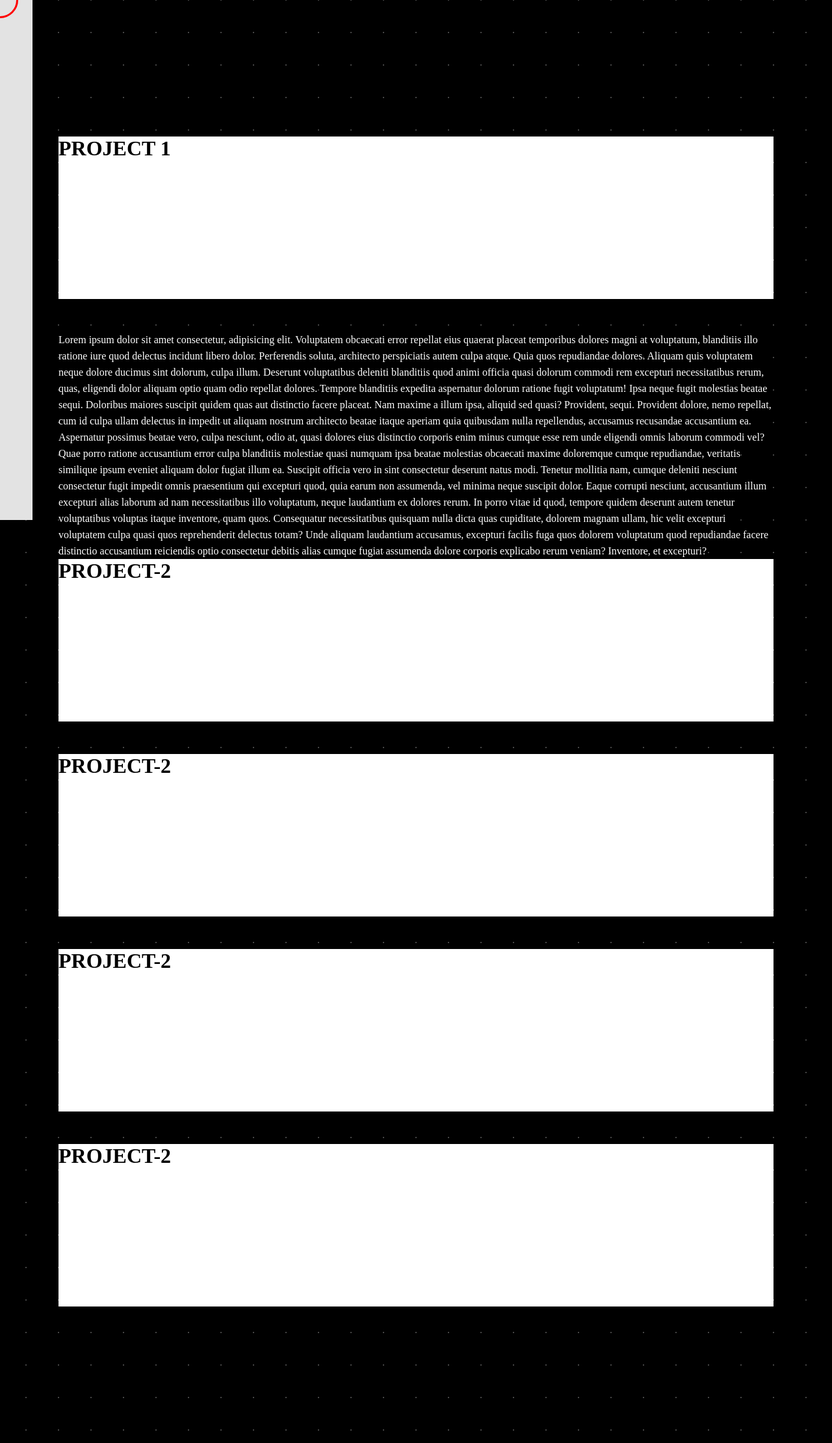
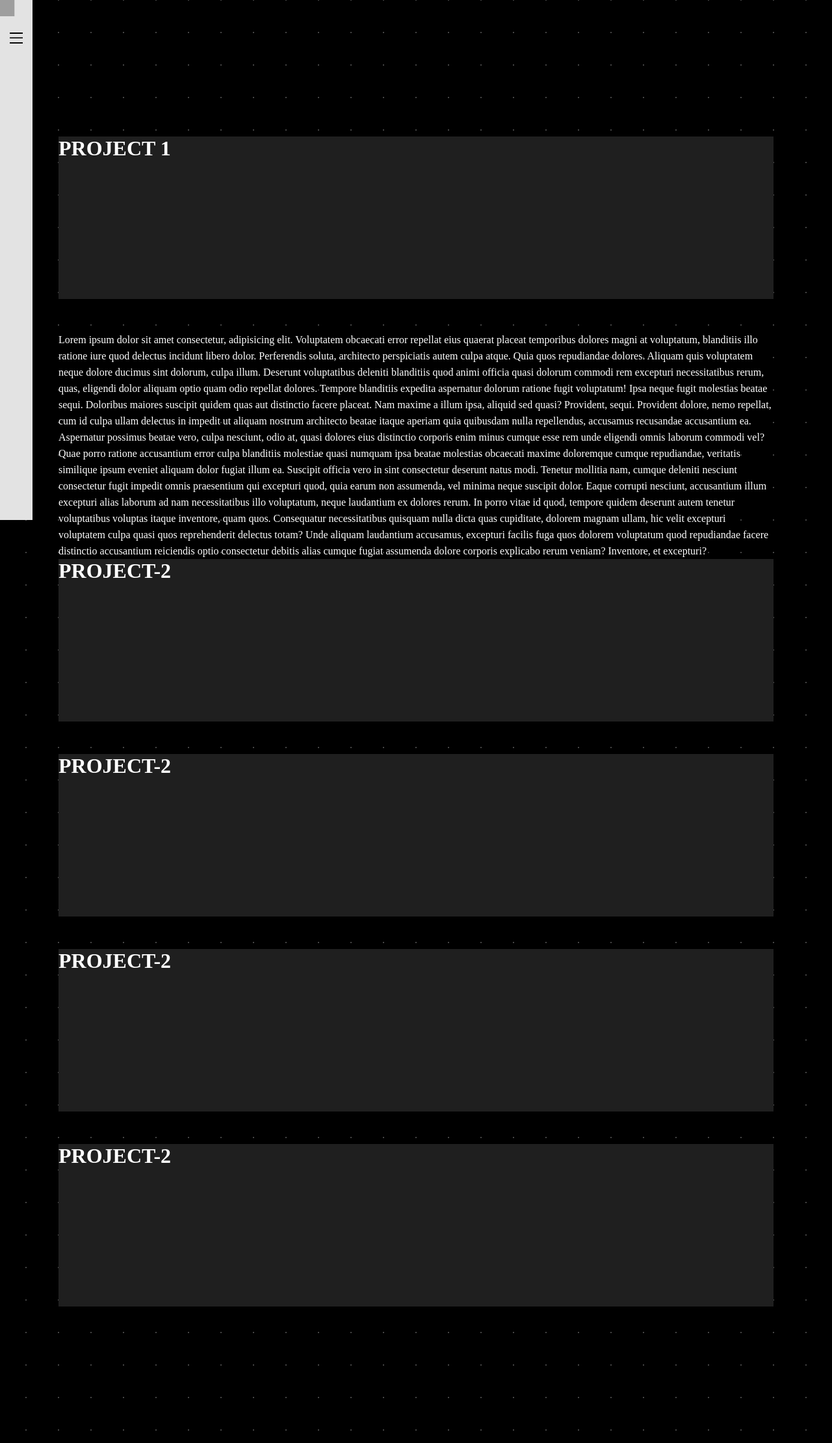
Before and after one commit to joeboylson/mb-portfolio, a PHP site: page / in a window 1280 px wide. Shown: the whole page at 65% size. Run offline with PHP 8.4, Linux system fonts and the light colour scheme.

Commit message:
added nav svg transitions; fixed cursor

```diff
--- a/index.html
+++ b/index.html
@@ -23,11 +23,36 @@
 
   <div id="nav">
 
+    <div id='sidebar'>
+      <div id='nav-toggle'>
+
+        <span id='toggle-1'>
+          <svg width="20" height="2">
+            <polygon points="0,0 20,0 20,2 0,2"/>
+          </svg>
+        </span>
+
+        <span id='toggle-2'>
+          <svg width="20" height="2">
+            <polygon points="0,0 20,0 20,2 0,2"/>
+          </svg>
+        </span>
+
+        <span id='toggle-3'>
+          <svg width="20" height="2">
+            <polygon points="0,0 20,0 20,2 0,2"/>
+          </svg>
+        </span>
+
+      </div>
+    </div>
+
     <div id='nav-links'>
-      <a href="">ONE</a>
-      <a href="">TWO</a>
-      <a href="">THREE</a>
-      <a href="">FOUR</a>
+      <a href="">HOME</a>
+      <a href="">DESIGN</a>
+      <a href="">ILLUSTRATION</a>
+      <a href="">PHOTOGRAPHY</a>
+      <a href="">CONTACT</a>
     </div>
 
   </div>
@@ -58,7 +83,8 @@
         <h1>PROJECT-2</h1>
       </div>
     </div>
-    <div id='cursor'></div>
+
+    <div id='cursor' onclick="() => console.log('CLICK')"></div>
 
   </div>
 
--- a/javascripts/cursor.js
+++ b/javascripts/cursor.js
@@ -7,6 +7,8 @@ class Cursor {
     this.setFollowCursor()
     this.setHoverListeners(this.hoverElements)
   }
+
+
 
   setInnerElements () {
     let cursorInner = document.createElement('span')
--- a/javascripts/highlight.js
+++ b/javascripts/highlight.js
@@ -27,7 +27,6 @@ class Highlight {
       //   entry.boundingClientRect
       //   entry.intersectionRatio
       //   entry.intersectionRect
-      console.log(entry.isIntersecting)
       //   entry.rootBounds
       //   entry.target
       //   entry.time
--- a/javascripts/main.js
+++ b/javascripts/main.js
@@ -1,11 +1,7 @@
 window.addEventListener('DOMContentLoaded', (event) => {
   const cursor = new Cursor();
   const nav = new Nav();
-  const highlight = new Highlight();
-
-  nav.element.addEventListener('click', () => {
-    nav.toggle()
-  })
+  // const highlight = new Highlight();
 
   const options = {
     rootMargin: '-200px 0px -200px 0px',
--- a/javascripts/nav.js
+++ b/javascripts/nav.js
@@ -1,7 +1,16 @@
 class Nav {
   constructor() {
-    this.element = document.getElementById('nav');
+    this.nav = document.getElementById('nav');
+    this.navToggle = document.getElementById('nav-toggle');
     this.open = false;
+
+    this.toggleOne = document.getElementById('toggle-1')
+    this.toggleTwo = document.getElementById('toggle-2')
+    this.toggleThree = document.getElementById('toggle-3')
+
+    this.navToggle.addEventListener('click', () => { this.toggle() })
+
+    this.applyStyle();
   }
 
   toggle () {
@@ -10,8 +19,22 @@ class Nav {
   }
 
   applyStyle() {
-    let transform = {transform: `translateX(${ this.open ? '0' : 'calc(-90%)'})`}
-    Object.assign(this.element.style, transform );
+
+    if (this.open) {
+      Object.assign(this.nav.style, {transform: `translateX(0)`} );
+
+      this.toggleOne.classList.add('toggle-1-open')
+      this.toggleTwo.classList.add('toggle-2-open')
+      this.toggleThree.classList.add('toggle-3-open')
+    }
+    else {
+      Object.assign(this.nav.style, {transform: `translateX(-90%)`}  );
+
+      this.toggleOne.classList.remove('toggle-1-open')
+      this.toggleTwo.classList.remove('toggle-2-open')
+      this.toggleThree.classList.remove('toggle-3-open')
+    }
+
   }
 
 }
--- a/styles/cursor.css
+++ b/styles/cursor.css
@@ -11,14 +11,15 @@
 }
 
 #cursor-pointer {
-  width: var(--unit);
-  height: var(--unit);
-  border-radius: 100%;
-  border: 3px solid red;
+  content: url('/public/cursor.svg');
+  width: calc(var(--unit) / 2);
+  height: calc(var(--unit) / 2);
+  /* border-radius: 100%; */
+  /* border: 3px solid red; */
   position: absolute;
   left: 0;
   top: 0;
-  transform: translate(-50%, -50%);
+  transform: translate(-10%, 0);
   pointer-events: none;
 }
 
@@ -27,11 +28,11 @@
   width: calc( var(--unit) / 2);
   height: calc( var(--unit) / 2);
   transform: translate(-50%, -50%);
-}
+} */
 
 #cursor-pointer, #cursor-pointer * {
   pointer-events: none;
-} */
+}
 
 #cursor-inner {
   width: var(--unit);
--- a/styles/main.css
+++ b/styles/main.css
@@ -12,6 +12,9 @@
   --grid-webkit: -webkit-radial-gradient(var(--dot-color) var(--dot-size), transparent var(--dot-size)), -webkit-radial-gradient(var(--dot-color) var(--dot-size), transparent var(--dot-size)),#000;
 
   --ttf: cubic-bezier(.68,0,.32,1);
+
+  --nav-icon-width: 20px;
+  --nav-offset: .7778
 }
 
 
@@ -53,14 +56,27 @@ p {
 #grid #hover-test {
   width: calc(var(--unit) * 10);
   height: calc(var(--unit) * 5);
-  background-color: white;
+  background-color: #1f1f1f;
   margin-bottom: var(--unit);
+  color: white;
   width: 100%;
+}
+
+.vertical {
+  writing-mode: vertical-rl;
 }
 
 /* ----- ----- ---- */
 /* NAV */
 /* ----- ----- ---- */
+
+#sidebar {
+  position: absolute;
+  right: 0;
+  top: 0;
+  width: 10%;
+  height: 100vh;
+}
 
 #nav {
   position: fixed;
@@ -77,15 +93,69 @@ p {
   z-index: 10;
 }
 
-#nav-links {
-  display: flex;
-  flex-direction: column;
-  justify-content: center;
-  padding: calc( var(--unit) * 2) 0;
+#nav-toggle {
+  width: var(--nav-icon-width);
+  padding: 50px 0;
+  margin: auto;
+  height: calc( var(--nav-icon-width) * var(--nav-offset));
 }
 
-#nav-links a {
-  padding: 0 calc( var(--unit) * 2);
+#nav-toggle:hover polygon {
+  fill: red !important;
+}
+
+#nav-toggle span {
+  display: block;
+  position: absolute;
+  width: var(--nav-icon-width);
+  height: calc(var(--nav-icon-width) * var(--nav-offset));
+  transition-duration: 0.5s;
+  transition-delay: 0.25s;
+
+}
+
+#nav-toggle svg {
+  display: block;
+  position: absolute;
+  transition-duration: 0.5s;
+  transition-delay: 0.25s;
+}
+
+#nav-toggle polygon {
+  transition-duration: 0.25s;
+  transition-delay: 0 !important;
+}
+
+#toggle-1 {
+  transform: translate(0px, 0px);
+}
+
+.toggle-1-open {
+  transform: translateY(calc( (var(--nav-icon-width) * var(--nav-offset) / 2) - 0.5px ) ) !important;
+}
+
+.toggle-1-open svg {
+  transform: rotate(45deg);
+}
+
+#toggle-2 {
+  transform: translateY(calc( (var(--nav-icon-width) * var(--nav-offset)) - 0.5px ) );
+}
+
+.toggle-2-open {
+  transform: translateY(calc( (var(--nav-icon-width) * var(--nav-offset) / 2) - 0.5px ) ) !important;
+}
+
+.toggle-2-open svg {
+  transform: rotate(-45deg);
+}
+
+#toggle-3 {
+  transform: translateY(calc( (var(--nav-icon-width) * var(--nav-offset) / 2) - 0.5px ) ) !important;
+}
+
+.toggle-3-open svg {
+  transform: scaleX(0) !important;
 }
 
 /* ----- ----- ---- */
```
